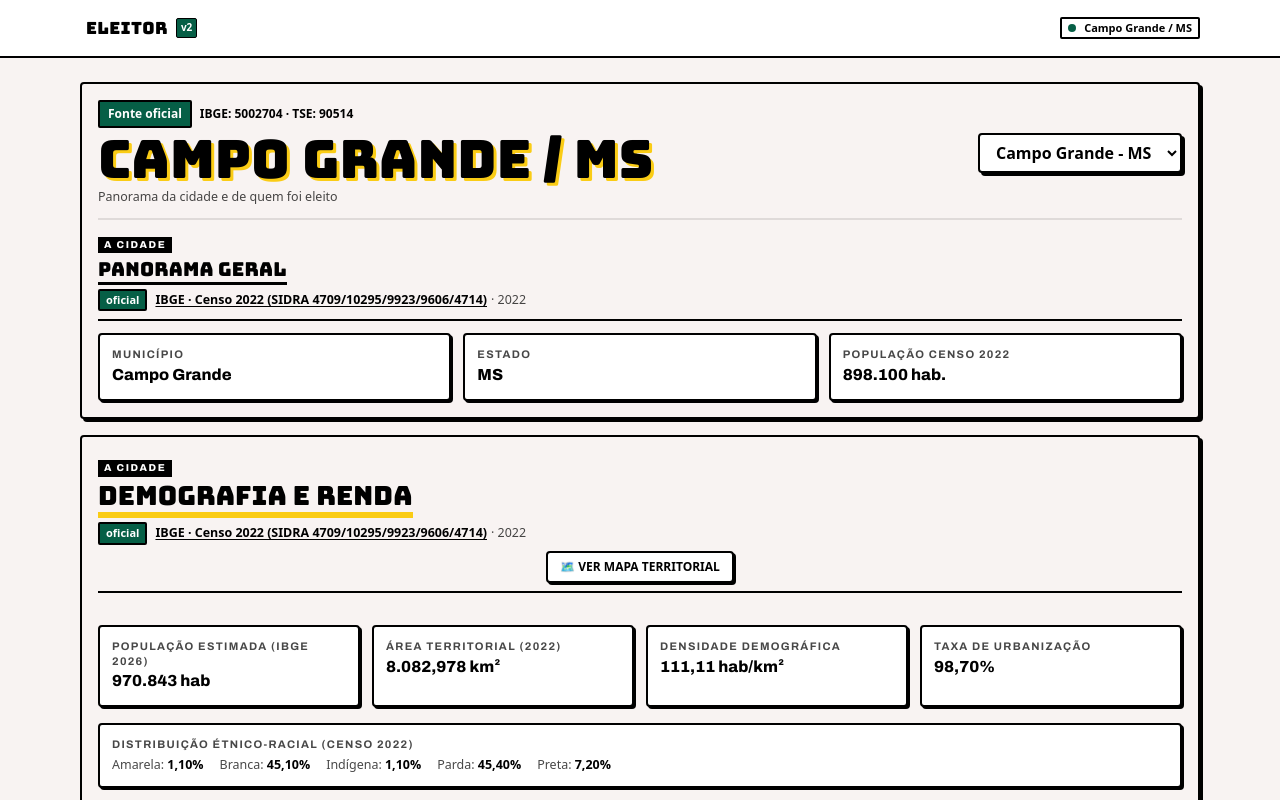
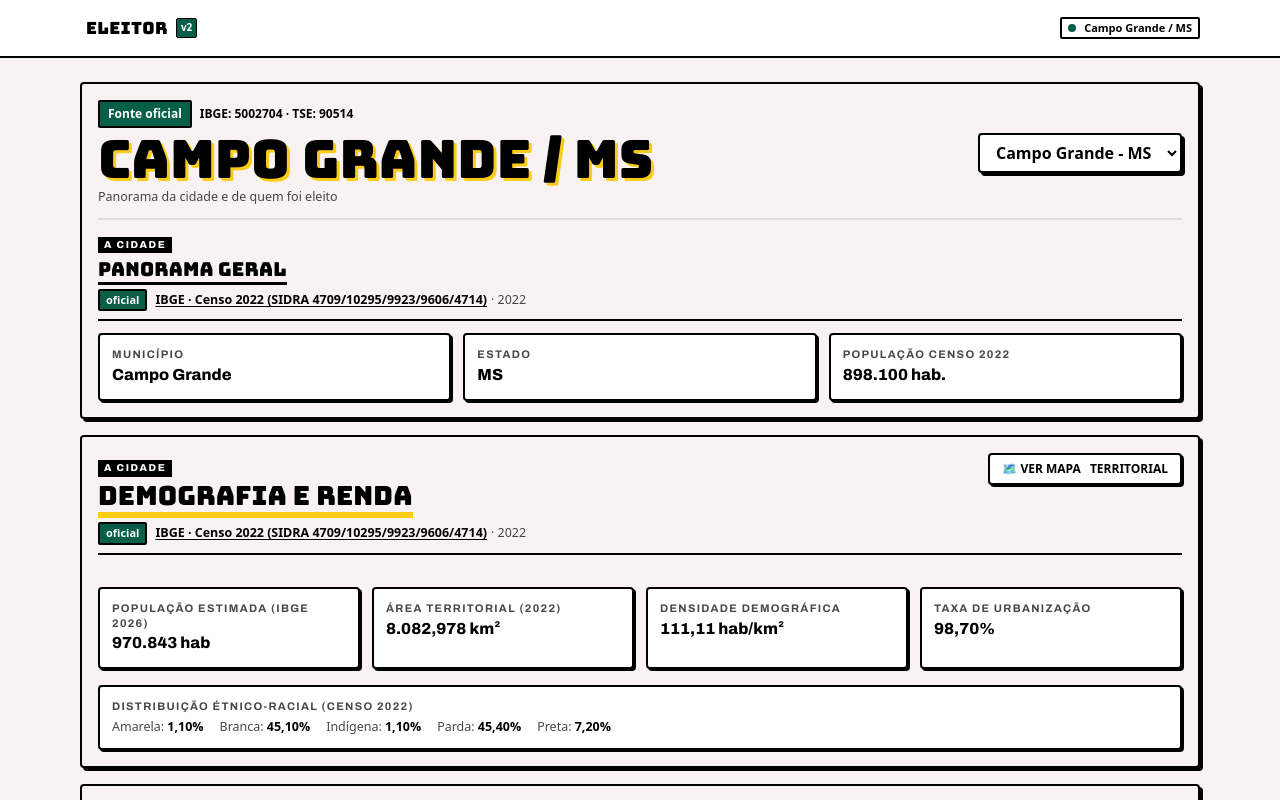
Before and after one commit to Scimmiesco/app, an Angular app: page /cidade/5002704 in a window 1280 px wide. Shown: the top 800 px of the page. Built offline with nearby package versions, Linux system fonts and the light colour scheme.

Commit message:
fix(ui): position map toggle button at the top-right of the container across all screen sizes

```diff
--- a/src/app/cidade/components/resumo-ibge/resumo-ibge.component.html
+++ b/src/app/cidade/components/resumo-ibge/resumo-ibge.component.html
@@ -1,9 +1,9 @@
 <div class="card-brutalista space-y-4" data-testid="card-resumo-ibge">
   <div
-    class="card-header flex flex-col sm:flex-row sm:items-start sm:justify-between gap-3"
+    class="card-header card-header-actions flex flex-row items-start justify-between gap-3"
     data-testid="resumo-ibge-header"
   >
-    <div class="min-w-0 max-w-full">
+    <div class="min-w-0 flex-1">
       <p class="section-kicker" data-testid="resumo-ibge-kicker">
         {{ secao().categoria || 'A CIDADE' }}
       </p>
@@ -41,13 +41,16 @@
     @if (mapa()) {
       <button
         type="button"
-        class="btn-default flex items-center gap-1.5 px-3 py-1.5 border-2 border-black rounded-sm bg-white font-black text-xs uppercase shadow-default-sm cursor-pointer hover:bg-black hover:text-white transition-colors self-start sm:self-center select-none"
+        class="btn-default shrink-0 self-start flex items-center gap-1.5 px-2.5 sm:px-3 py-1.5 border-2 border-black rounded-sm bg-white font-black text-xs uppercase shadow-default-sm cursor-pointer hover:bg-black hover:text-white transition-colors select-none"
         (click)="toggleMapa()"
         [attr.aria-expanded]="mostrarMapa()"
         aria-controls="painel-mapa-municipio"
         data-testid="botao-toggle-mapa"
       >
-        <span>{{ mostrarMapa() ? '✕ Ocultar Mapa' : '🗺️ Ver Mapa Territorial' }}</span>
+        <span>{{ mostrarMapa() ? '✕ Ocultar Mapa' : '🗺️ Ver Mapa' }}</span>
+        @if (!mostrarMapa()) {
+          <span class="hidden sm:inline">&nbsp;Territorial</span>
+        }
       </button>
     }
   </div>
--- a/src/styles/components/_containers.scss
+++ b/src/styles/components/_containers.scss
@@ -120,6 +120,11 @@
   @apply flex flex-col gap-1.5 border-b-2 border-black pb-2;
   min-width: 0;
   max-width: 100%;
+
+  &.card-header-actions,
+  &--actions {
+    @apply flex-row items-start justify-between gap-3;
+  }
 }
 
 .card-header-grouped {
```
